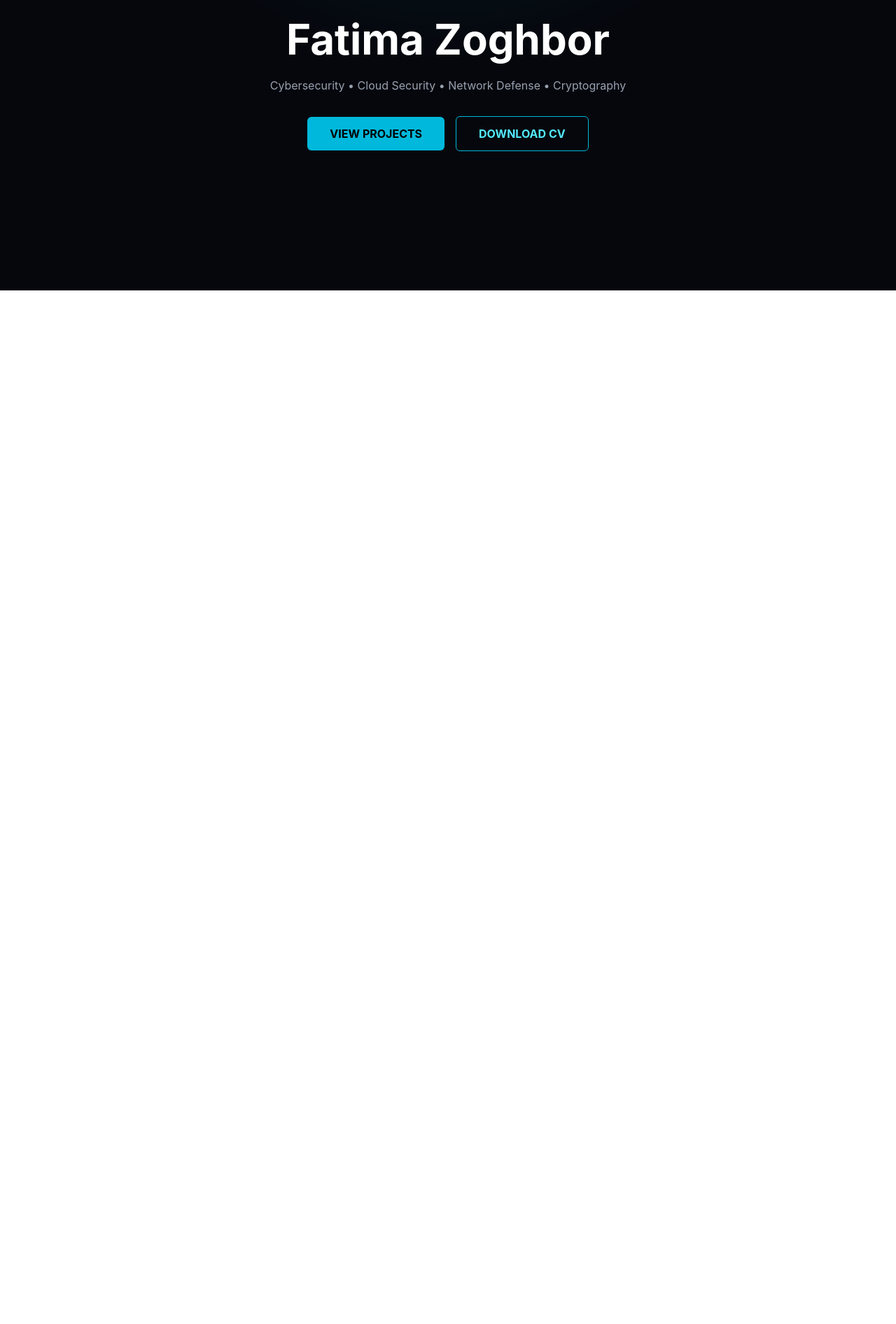
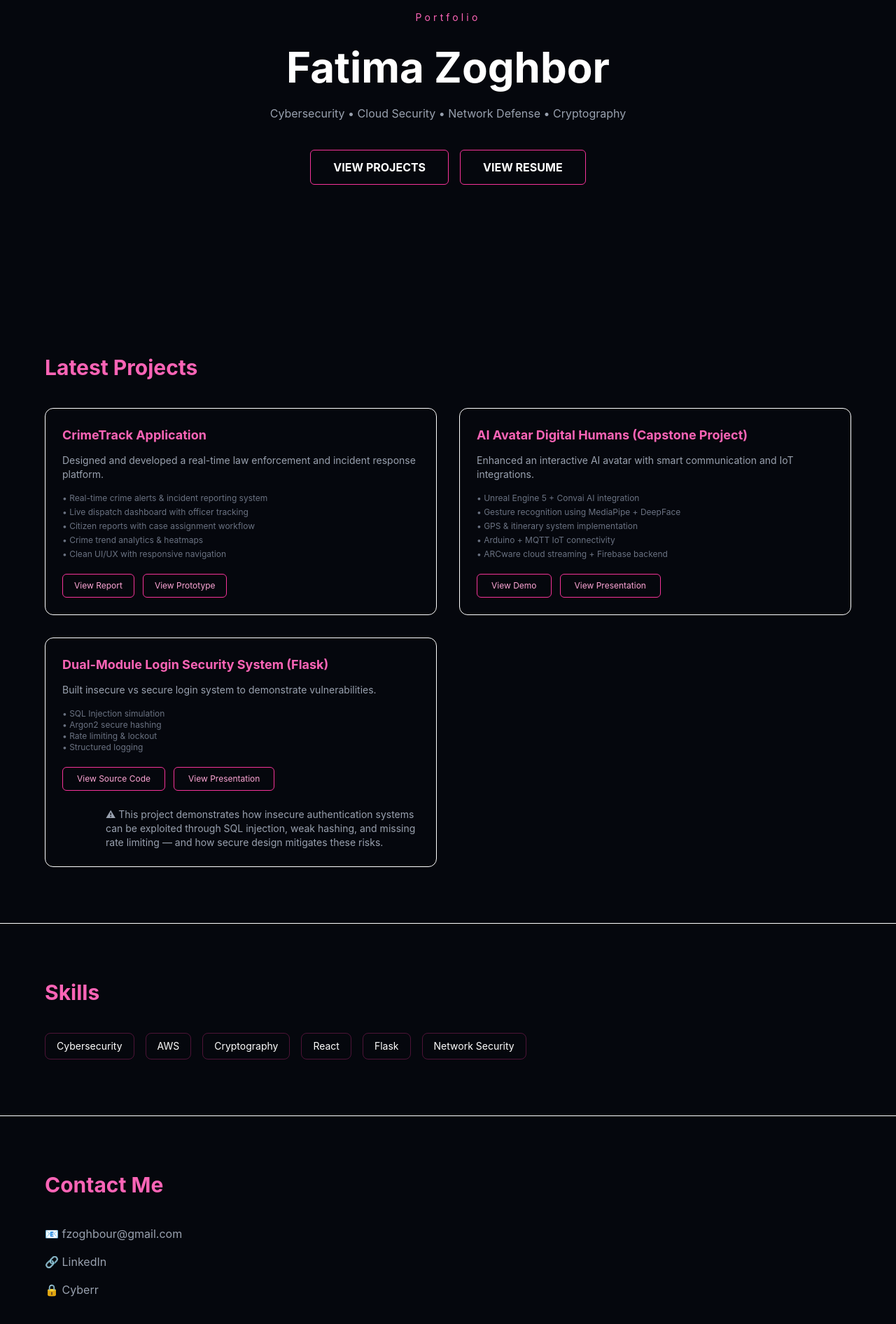
Before and after one commit to fatmazoghbor/portfoliosite, a React app: page / in a window 1280 px wide. Shown: the part 450-2342 px from the top of the page at 70% size. Before the commit the page ends 865 px from the top, so only its background shows below. Built offline with nearby package versions, Linux system fonts and the light colour scheme; the HTML template or start-up script is replaced by a standard one.

Commit message:
Update App.jsx

```diff
--- a/src/App.jsx
+++ b/src/App.jsx
@@ -3,60 +3,288 @@ export default function App() {
     <div className="min-h-screen bg-[#05070d] text-white font-sans relative overflow-x-hidden">
 
       {/* Background glow */}
-      <div className="absolute inset-0 bg-[radial-gradient(circle_at_top,rgba(0,255,255,0.15),transparent_50%)] pointer-events-none"></div>
+      <div className="absolute inset-0 bg-[radial-gradient(circle_at_top,rgba(255, 0, 76, 0.15),transparent_50%)] pointer-events-none"></div>
 
-      <nav className="px-4 sm:px-10 py-4 border-b border-cyan-900/30 backdrop-blur relative z-10">
+      {/* NAVBAR */}
+      <nav className="flex justify-between items-center px-6 sm:px-10 py-6 border-b border-pink-900/30 backdrop-blur relative z-10">
 
-        {/* Bottom row: Links */}
-        <div className="mt-3 flex flex-wrap justify-center sm:justify-end gap-4 sm:gap-8 text-xs sm:text-sm text-gray-300">
-          <a className="hover:text-cyan-400 transition" href="#projects">Projects</a>
-          <a className="hover:text-cyan-400 transition" href="#skills">Skills</a>
-          <a className="hover:text-cyan-400 transition" href="#contact">Contact</a>
+        <h1 className="text-pink-400 font-bold text-sm sm:text-xl tracking-widest">
+          MY PORTFOLIO
+        </h1>
+
+        <div className="flex gap-4 sm:gap-8 text-xs sm:text-sm text-gray-300">
+          <a className="hover:text-pink-400 transition" href="#projects">Projects</a>
+          <a className="hover:text-pink-400 transition" href="#skills">Skills</a>
+          <a className="hover:text-pink-400 transition" href="#contact">Contact</a>
         </div>
 
       </nav>
 
       {/* HERO */}
-      <section className="relative flex flex-col items-center justify-center text-center min-h-[100vh] px-4 sm:px-6 py-10">
+      <section className="relative flex flex-col items-center justify-center text-center min-h-screen px-6">
 
-        {/* Profile Image */}
+        {/* Profile Picture */}
         <img
           src="/Pfp.jpeg"
           alt="Profile"
-          className="w-28 h-28 sm:w-36 sm:h-36 rounded-full object-cover border-2 border-cyan-400 shadow-lg mb-6"
+          className="w-50 h-50 rounded-full object-cover border-2 border-pink-400  mb-6"
         />
 
-        <p className="text-cyan-400 tracking-[0.2em] text-xs sm:text-sm">
+        <p className="text-pink-400 tracking-[0.3em] text-sm">
           Portfolio
         </p>
 
-        <h1 className="text-3xl sm:text-5xl md:text-6xl font-bold mt-4 leading-tight">
+        <h1 className="text-4xl sm:text-6xl font-bold mt-6 leading-tight">
           Fatima Zoghbor
         </h1>
 
-        <p className="text-gray-400 mt-4 max-w-xs sm:max-w-xl text-sm sm:text-base">
+        <p className="text-gray-400 mt-4 max-w-xl text-sm sm:text-base">
           Cybersecurity • Cloud Security • Network Defense • Cryptography
         </p>
 
         {/* Buttons */}
-        <div className="flex flex-col sm:flex-row gap-4 mt-8 w-full sm:w-auto items-center">
+        <div className="flex flex-col sm:flex-row gap-4 mt-10">
 
           <a
             href="#projects"
-            className="w-full sm:w-auto px-8 py-3 bg-cyan-500 text-black font-bold rounded-md hover:shadow-[0_0_20px_cyan] transition text-center"
+            className="px-8 py-3 border border-pink-500 text-white font-bold rounded-md hover:shadow-[0_0_20px_pink] transition"
           >
             VIEW PROJECTS
           </a>
 
           <a
-            href="/Resume.pdf"
-            download
-            className="w-full sm:w-auto px-8 py-3 border border-cyan-500 text-cyan-300 font-bold rounded-md hover:bg-cyan-500 hover:text-black transition text-center"
+            href="https://drive.google.com/file/d/1RkZTF_O25OB9h-YBaHWD_QmW7443hJgg/view?usp=sharing"
+
+            className="px-8 py-3 border border-pink-500 text-white-300 font-bold rounded-md hover:bg-pink-500 hover:text-black transition"
           >
-            DOWNLOAD CV
+            VIEW RESUME
           </a>
 
         </div>
+
+      </section>
+
+      {/* PROJECTS */}
+      <section id="projects" className="px-6 sm:px-16 py-20">
+
+        <h2 className="text-3xl font-bold text-pink-400 mb-10">
+          Latest Projects
+        </h2>
+
+        <div className="grid md:grid-cols-2 gap-8">
+
+          {/* CrimeTrack */}
+          <div className="border border-white-500/30 p-6 rounded-xl bg-grey hover:shadow-[0_0_25px_rgba(0,255,255,0.15)] transition">
+
+            <h3 className="text-pink-400 font-bold text-lg">
+              CrimeTrack Application
+            </h3>
+
+            <p className="text-gray-400 mt-3 text-sm">
+              Designed and developed a real-time law enforcement and incident response platform.
+            </p>
+
+            <ul className="text-gray-500 text-xs mt-4 space-y-1">
+              <li>• Real-time crime alerts & incident reporting system</li>
+              <li>• Live dispatch dashboard with officer tracking</li>
+              <li>• Citizen reports with case assignment workflow</li>
+              <li>• Crime trend analytics & heatmaps</li>
+              <li>• Clean UI/UX with responsive navigation</li>
+            </ul>
+<div className="flex gap-3 mt-5 flex-wrap">
+
+  <a
+    href="https://drive.google.com/file/d/1jDKrVO6srkBNLllO0EWBfx07OMbDd4fe/view?usp=sharing"
+    target="_blank"
+    rel="noopener noreferrer"
+    className="px-4 py-2 text-xs border border-pink-500 text-pink-300 rounded-md hover:bg-white-500 hover:text-white transition"
+
+  >
+    View Report
+  </a>
+
+  <a
+    href="https://www.figma.com/proto/AyUcs71ho5QvJdAfa00hjW/CrimeTrack_App?node-id=7038-218&starting-point-node-id=7020%3A3572&t=aYnQFQjfh72Cw5RR-1"
+    target="_blank"
+    rel="noopener noreferrer"
+   className="px-4 py-2 text-xs border border-pink-500 text-pink-300 rounded-md hover:bg-white-500 hover:text-white transition"
+  >
+    View Prototype
+  </a>
+
+</div>
+          </div>
+
+          {/* AI Avatar */}
+          <div className="border border-white-500/30 p-6 rounded-xl bg-grey hover:shadow-[0_0_25px_rgba(0,255,255,0.15)] transition">
+
+            <h3 className="text-pink-400 font-bold text-lg">
+              AI Avatar Digital Humans (Capstone Project)
+            </h3>
+
+            <p className="text-gray-400 mt-3 text-sm">
+              Enhanced an interactive AI avatar with smart communication and IoT integrations.
+            </p>
+
+            <ul className="text-gray-500 text-xs mt-4 space-y-1">
+              <li>• Unreal Engine 5 + Convai AI integration</li>
+              <li>• Gesture recognition using MediaPipe + DeepFace</li>
+              <li>• GPS & itinerary system implementation</li>
+              <li>• Arduino + MQTT IoT connectivity</li>
+              <li>• ARCware cloud streaming + Firebase backend</li>
+            </ul>
+<div className="flex gap-3 mt-5 flex-wrap">
+
+  <a
+    href="https://drive.google.com/file/d/1bpXCHMbVvzzSmw3ZGCoIhXRI6VWE8m5Y/view?usp=sharing"
+    target="_blank"
+    rel="noopener noreferrer"
+    className="px-5 py-2 text-xs border border-pink-500 text-pink-300 rounded-md hover:bg-white-500 hover:text-white transition"
+  >
+    View Demo
+  </a>
+
+  <a
+    href="https://drive.google.com/file/d/1pC8slrgSIt-V6THxeGMpTiDvyVAqWxWj/view?usp=sharing"
+    target="_blank"
+    rel="noopener noreferrer"
+    className="px-5 py-2 text-xs border border-pink-500 text-pink-300 rounded-md  hover:text-white transition"
+  >
+    View Presentation
+  </a>
+
+</div>
+          </div>
+
+          {/* Login Security */}
+          <a
+            href="https://github.com/fatmazoghbor/DualLoginModules.git"
+            target="_blank"
+            rel="noopener noreferrer"
+            className="block border border-white-500/30 p-6 rounded-xl bg-grey hover: transition"
+          >
+
+        <div className="grid md:grid-cols-2 gap-8">
+        </div>
+           <h3 className="text-pink-400 font-bold text-lg">
+              Dual-Module Login Security System (Flask)
+            </h3>
+
+            <p className="text-gray-400 mt-3 text-sm">
+              Built insecure vs secure login system to demonstrate vulnerabilities.
+            </p>
+
+            <ul className="text-gray-500 text-xs mt-4">
+              <li>• SQL Injection simulation</li>
+              <li>• Argon2 secure hashing</li>
+              <li>• Rate limiting & lockout</li>
+              <li>• Structured logging</li>
+            </ul>
+<div className="flex gap-3 mt-5 flex-wrap">
+
+  <a
+    href="https://github.com/fatmazoghbor/DualLoginModules.git"
+    target="_blank"
+    rel="noopener noreferrer"
+    className="px-5 py-2 text-xs border border-pink-500 text-pink-300 rounded-md hover:bg-white-500 hover:text-white transition"
+  >
+    View Source Code
+  </a>
+
+  <a
+    href="https://drive.google.com/file/d/1KS8G1lcG94gAHdu7kpxOILyJygE-kPLr/view?usp=sharing"
+    target="_blank"
+    rel="noopener noreferrer"
+    className="px-5 py-2 text-xs border border-pink-500 text-pink-300 rounded-md  hover:text-white transition"
+  >
+    View Presentation
+  </a>
+</div>
+
+<div className="flex justify-end mt-6">
+  <div className="text-gray-400 text-sm max-w-md text-left">
+    <p> ⚠ This project demonstrates how insecure authentication systems can be exploited through SQL injection, weak hashing, and missing rate limiting — and how secure design mitigates these risks.
+      </p>
+  </div>
+</div>
+          </a>
+
+        </div>
+
+      </section>
+
+      {/* SKILLS */}
+      <section id="skills" className="px-6 sm:px-16 py-20 border-t border-white-900/30">
+
+        <h2 className="text-3xl font-bold text-pink-400 mb-10">
+          Skills
+        </h2>
+
+        <div className="flex flex-wrap gap-4 text-sm">
+
+          <span className="border border-pink-500/30 px-4 py-2 rounded-lg bg-grey">
+            Cybersecurity
+          </span>
+
+          <span className="border border-pink-500/30 px-4 py-2 rounded-lg bg-grey">
+            AWS
+          </span>
+
+          <span className="border border-pink-500/30 px-4 py-2 rounded-lg bg-grey">
+            Cryptography
+          </span>
+
+          <span className="border border-pink-500/30 px-4 py-2 rounded-lg bg-grey">
+            React
+          </span>
+
+          <span className="border border-pink-500/30 px-4 py-2 rounded-lg bg-grey">
+            Flask
+          </span>
+
+          <span className="border border-pink-500/30 px-4 py-2 rounded-lg bg-grey">
+            Network Security
+          </span>
+
+        </div>
+
+      </section>
+
+      {/* CONTACT */}
+      <section id="contact" className="px-6 sm:px-16 py-20 border-t border-white-900/30">
+
+        <h2 className="text-3xl font-bold text-pink-400 mb-10">
+          Contact Me
+        </h2>
+
+        <div className="flex flex-col gap-4 text-gray-400">
+
+          <a
+            href="https://mail.google.com/mail/u/0/#inbox?compose=GTvVlcSPFdNFMNKVWFbMGSBprgndkHNHJphgtxxBgFpFQnNDPgLwXHVnqrqwJMnCRHKnzBKsPCdfn"
+            className="hover:text-pink-400 transition"
+          >
+            📧 fzoghbour@gmail.com
+          </a>
+
+          <a
+            href="https://www.linkedin.com/in/fatimazoghbor/"
+            target="_blank"
+            rel="noopener noreferrer"
+            className="hover:text-pink-400 transition"
+          >
+            🔗 LinkedIn
+          </a>
+      <a
+      href="https://cyberr.ai/u/380e4edd-e1b2-420e-a592-e4c8586d5b65"
+      target="_blank"
+      rel="noopener noreferrer"
+      className="hover:text-pink-400 transition"
+
+      >
+       🔒 Cyberr
+      </a>
+        </div>
+
       </section>
 
     </div>
```
